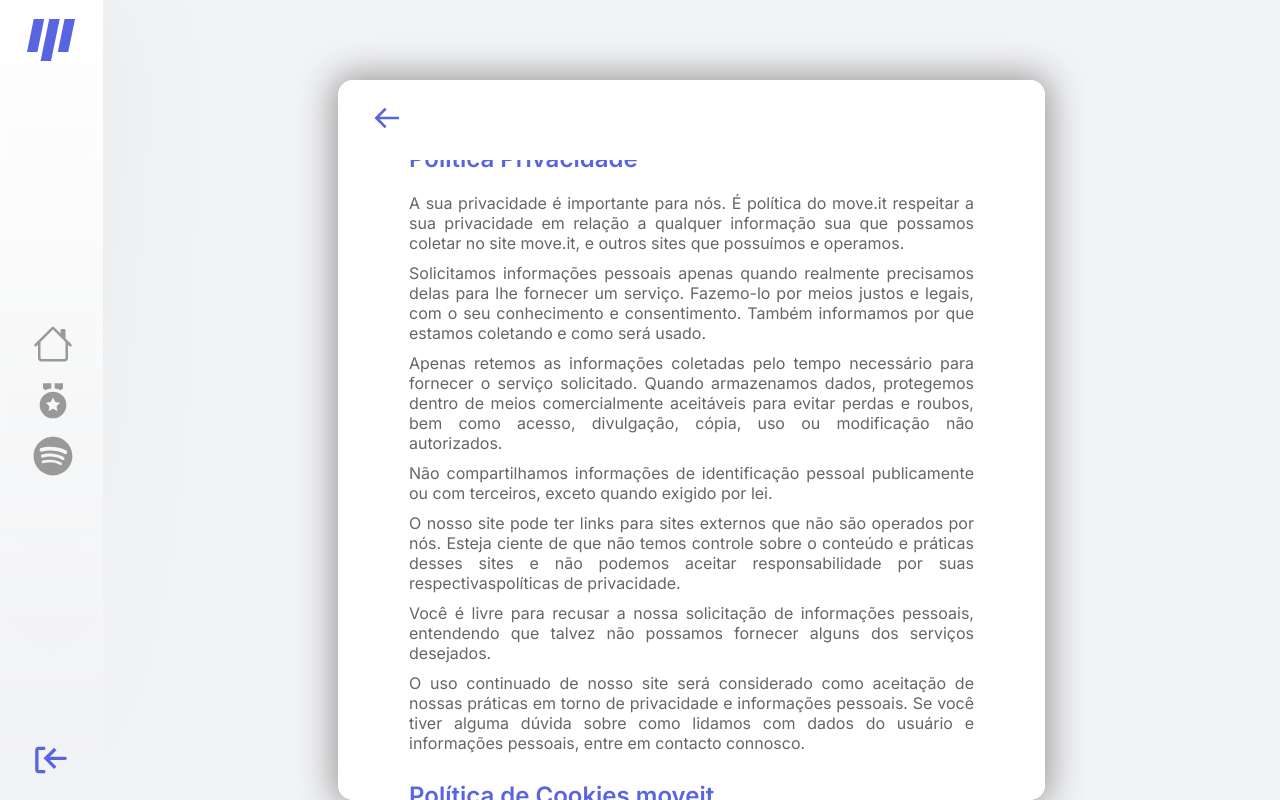
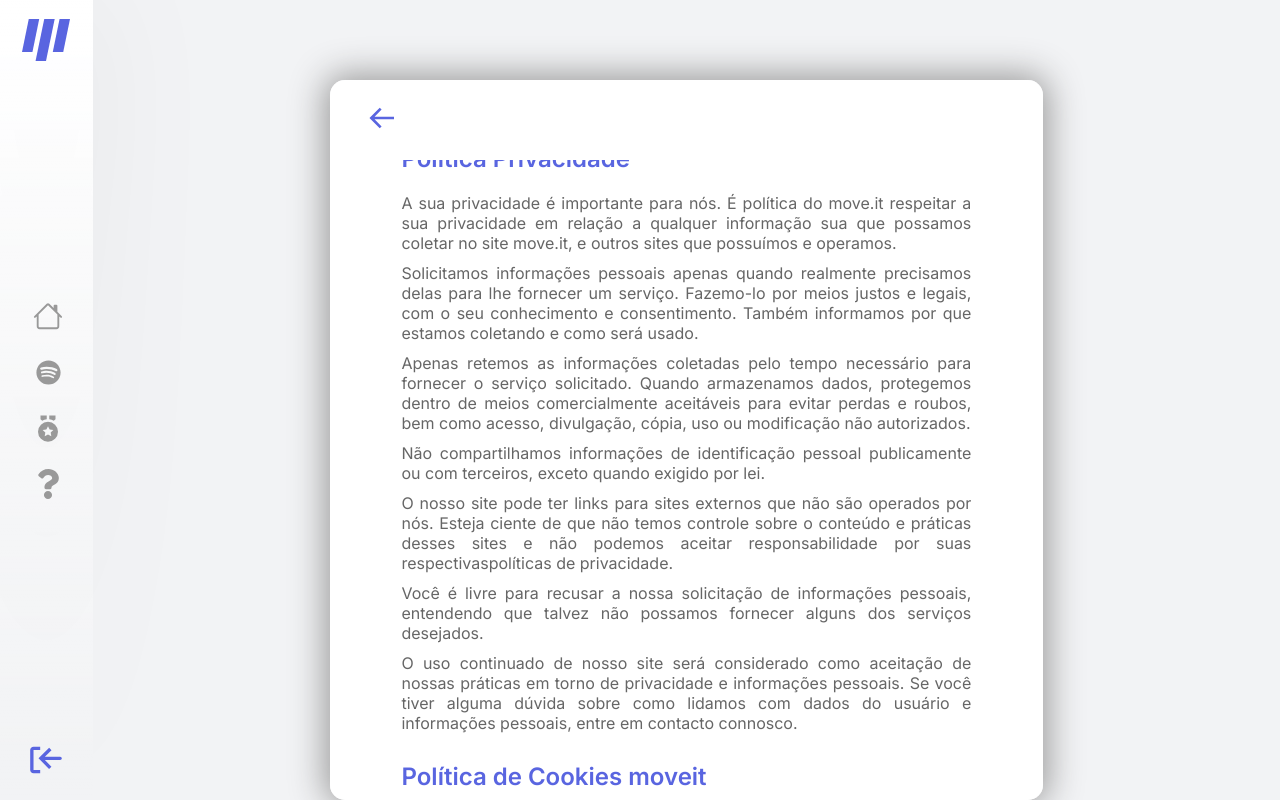
Before and after one commit to eulixir/moveit, a Next.js app: page /privacy in a window 1280 px wide. Built offline with nearby package versions, Linux system fonts and the light colour scheme.

Commit message:
Update css and change spinner

```diff
--- a/package.json
+++ b/package.json
@@ -18,6 +18,7 @@
     "react-dom": "17.0.1",
     "react-icons": "^4.2.0",
     "react-modal": "^3.14.2",
+    "react-spinners": "^0.11.0",
     "react-spinners-kit": "^1.9.1",
     "sass": "^1.35.2"
   },
--- a/src/components/Navbar/Navbar.module.scss
+++ b/src/components/Navbar/Navbar.module.scss
@@ -8,7 +8,7 @@
   left: 0;
   height: 100vh;
   top: 0;
-  width: 112px;
+  width: 100px;
 }
 
 .navbarLogoContainer {
@@ -89,25 +89,7 @@
     height: 70px;
     width: 50%;
   }
-  // .logout {
-  //   // right: 15px;
-  //   // bottom: 15px;
-  // }
-
-  // .navbarLogoContainer {
-  //   // left: 15px;
-  //   // top: 15px;
-  // }
-  .medalDiv:hover::before {
-    left: 0;
-    top: -10px;
-    bottom: 0;
-    height: 8px;
-    width: 100%;
-    background-color: var(--blue);
-    border-radius: 0px 0px 10px 10px;
-  }
-  .houseDiv:hover::before {
+  .iconDiv:hover::before {
     left: 0;
     top: -10px;
     bottom: 0;
--- a/src/components/Navbar/Navbar.tsx
+++ b/src/components/Navbar/Navbar.tsx
@@ -4,7 +4,7 @@ import { CgLogOut } from 'react-icons/cg';
 import styles from './Navbar.module.scss';
 import { BsHouse } from 'react-icons/bs';
 import { useRouter } from 'next/router';
-import { FaSpotify } from 'react-icons/fa';
+import { FaSpotify, FaQuestion } from 'react-icons/fa';
 
 export function Navbar() {
   const router = useRouter();
@@ -31,13 +31,16 @@ export function Navbar() {
       </div>
       <div className={styles.menuIcons}>
         <div onClick={handleClickHome} className={styles.iconDiv}>
-          <BsHouse size="40" />
+          <BsHouse size="30" />
+        </div>
+        <div className={styles.iconDiv}>
+          <FaSpotify size="25" />
         </div>
         <div onClick={handleClickLeader} className={styles.iconDiv}>
-          <RiMedalFill size="40" />
+          <RiMedalFill size="30" />
         </div>
         <div className={styles.iconDiv}>
-          <FaSpotify size="40" />
+          <FaQuestion size="30" />
         </div>
       </div>
       <a className={styles.logout} onClick={handleClickLogout}>
```
Also changed, not shown: src/components/Landing/Landing.tsx (+4 -4 lines), 1 other file (tests, documents, lock files or other folders).
